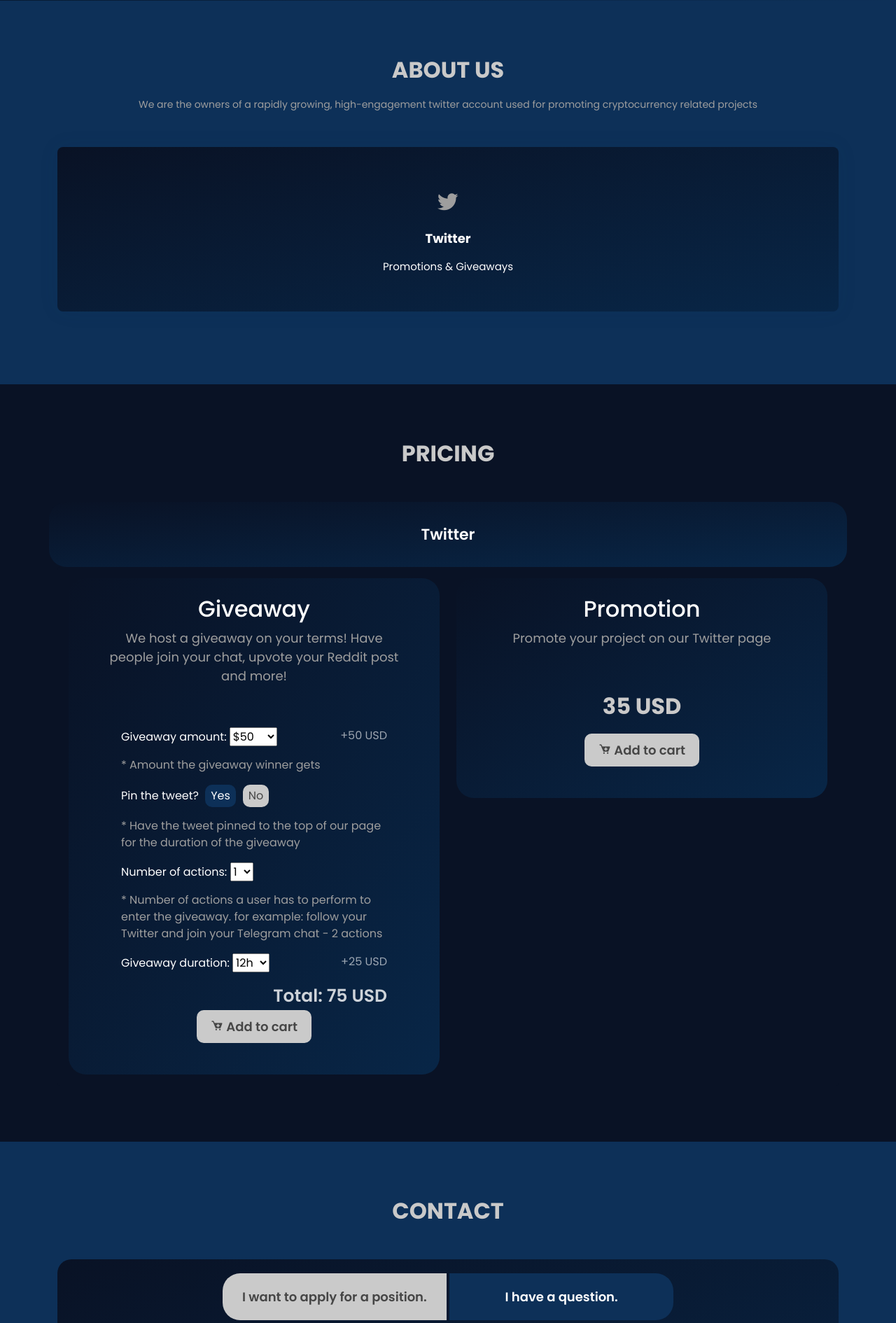
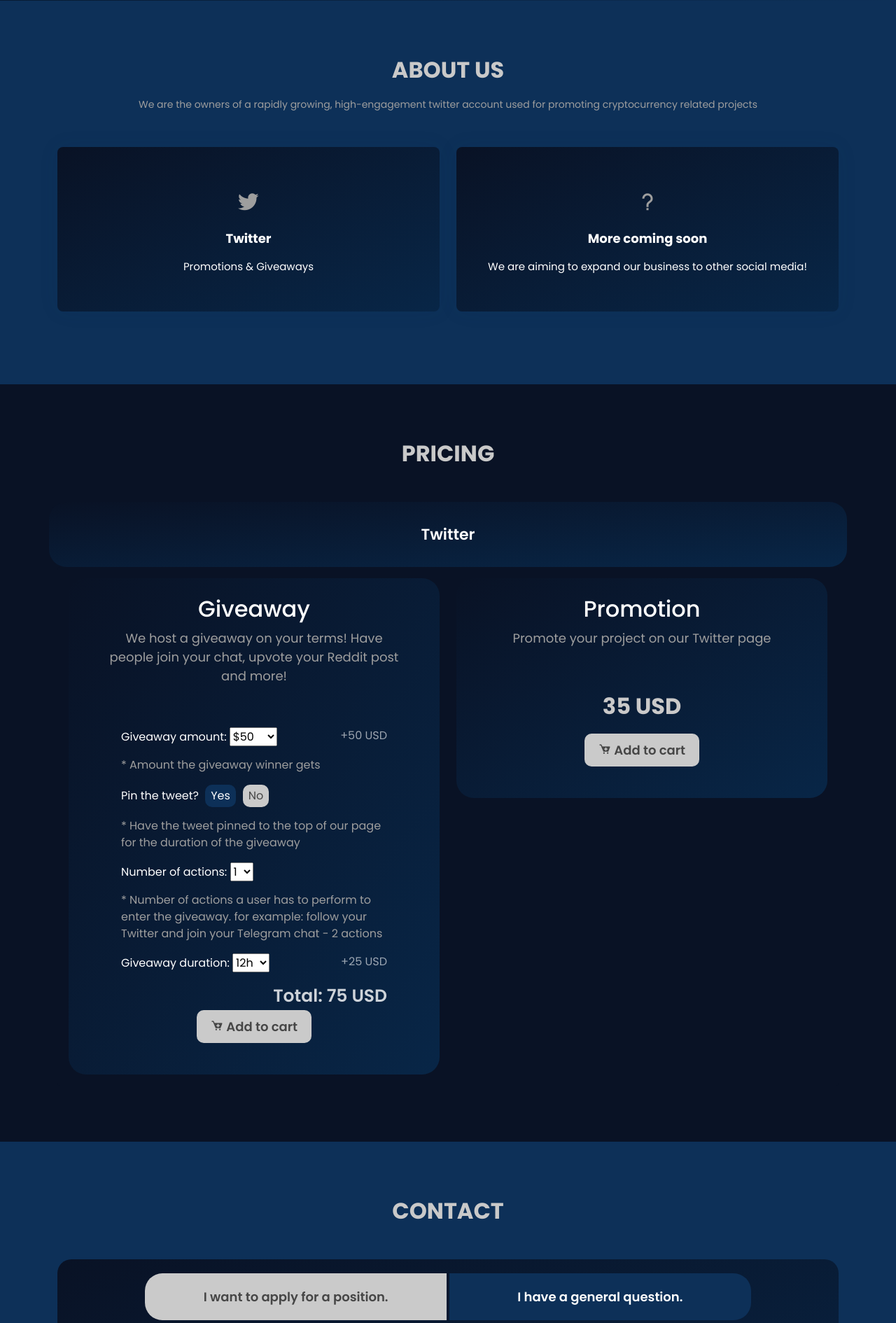
Before and after one commit to mfrlic/moonit, a PHP site: page / in a window 1280 px wide. Shown: the part 799-2689 px from the top of the page at 70% size. Run offline with PHP 8.4, Linux system fonts and the light colour scheme; some web fonts are replaced.

Commit message:
js changes

```diff
--- a/assets/css/style.css
+++ b/assets/css/style.css
@@ -454,6 +454,8 @@ section {
   cursor: pointer;
   transition: 0.3s;
   float: right;
+  margin-bottom: 15px;
+  margin-right: 5px;
 }
 
 #cart .cart-close:hover {
@@ -464,7 +466,7 @@ section {
   background: rgba(221, 0, 0, 0.3);
   color: rgb(180, 0, 0);
   font-size: 22px;
-  padding: 2px 6px;
+  padding: 3px 6px 1px 6px;
   border-radius: 50%;
   cursor: pointer;
   transition: 0.3s;
@@ -513,6 +515,9 @@ section {
 }
 
 #cart #contact-input {
+  width: 65%;
+  margin-top: 5px;
+  margin-left: 20px;
   background-color: var(--transparent);
   border-radius: 12px;
   border: 0;
@@ -534,11 +539,13 @@ section {
   border-right: 2px white solid;
 }
 
+#cart .cart-main td {
+  padding: 15px 0px;
+}
+
 #cart .cart-main td:first-child {
   font-weight: 600;
-}
-#cart .cart-main td {
-  padding: 15px 0px;
+  padding: 15px 30px 15px 0px;
 }
 
 #cart .cart-main td:nth-child(2), #cart .cart-main td:nth-child(3) {
@@ -714,13 +721,25 @@ section {
 
 .contact .opt {
   padding: 20px;
-  width: 320px;
+  width: 40%;
   border: none;
   font-size: 18px;
   font-weight: 600;
   background: var(--secondary);
   color: var(--text);
   transition: 0.3s;
+}
+
+@media (min-width: 1440px) {
+  .contact .opt {
+    width: 25%;
+  }
+}
+
+@media (max-width: 991px) {
+  .contact .opt {
+    width: 49%;
+  }
 }
 
 .contact .opt:hover {
--- a/assets/js/cart.js
+++ b/assets/js/cart.js
@@ -60,6 +60,11 @@ $("#price1-4").on("change", function() {
     $("#total-sum").text("Total: " + checkTotal() + " USD")
 })
 
+$("#cart-close").click(function() {
+    localStorage.clear();
+    updateUI();
+})
+
 function checkTotal(){
     var sum = 0
     if($("#total1-1").length != 0) {
@@ -85,7 +90,7 @@ $("#btn-giveaway").click(function() {
         localStorage.setItem("giveaway_pinned_total", $("#calc1-2").text() != "" ? $("#calc1-2").text() : "-")
 
         localStorage.setItem("giveaway_interactions", $("#price1-3").val())
-        localStorage.setItem("giveaway_interactions_total", $("#calc1-3").text())
+        localStorage.setItem("giveaway_interactions_total", $("#price1-3").val() != 1 ? $("#calc1-3").text() : "-")
 
         localStorage.setItem("giveaway_duration", $("#price1-4").val() + ($("#h1-radio").is(":checked") ? "h" : "d"))
         localStorage.setItem("giveaway_duration_total", $("#calc1-4").text())
@@ -116,11 +121,6 @@ $("#promotion-close").click(function() {
     localStorage.removeItem("promotion");
     updateUI();
 })
-
-function ClearAll() {
-    localStorage.clear();
-    updateUI();
-}
 
 function updateUI() {
     if (CheckBrowser()) {
--- a/home.html
+++ b/home.html
@@ -71,15 +71,15 @@
         </div>
         <div class="modal-body">
           <div id="items_table">
-            <a class="cart-close" onclick="ClearAll()"><i class="bx bx-trash"></i></a>
+            <a id="cart-close" class="cart-close"><i class="bx bx-trash"></i></a>
             <table id="list"></table>
           </div>
           <div>
             Where can we contact you?<br>
-            <button id="contact1" class="btn-contact active"><i class="bx bx-mail-send"></i></button>
-            <button id="contact2" class="btn-contact"><i class="bx bxl-telegram"></i></button>
-            <button id="contact3" class="btn-contact"><i class="bx bxl-twitter"></i></button>
-            <input id="contact-input" type="text" placeholder="Email">
+              <button id="contact1" class="btn-contact active"><i class="bx bx-mail-send"></i></button>
+              <button id="contact2" class="btn-contact"><i class="bx bxl-telegram"></i></button>
+              <button id="contact3" class="btn-contact"><i class="bx bxl-twitter"></i></button>
+              <input id="contact-input" type="text" placeholder="Email">
           </div>
         </div>
         <div class="modal-footer">
@@ -101,7 +101,7 @@
         </div>
 
         <div class="row icon-boxes">
-          <div class="col-12 d-flex align-items-stretch mb-5 mb-lg-4 text-center" data-aos="zoom-in" data-aos-delay="200">
+          <div class="col-lg-6 d-flex align-items-stretch mb-5 mb-lg-4 text-center" data-aos="zoom-in" data-aos-delay="200">
             <div class="icon-box">
               <div class="icon"><i class="bx bxl-twitter"></i></div>
               <h4 class="title"><a href="">Twitter</a></h4>
@@ -109,7 +109,13 @@
             </div>
           </div>
 
-
+          <div class="col-lg-6 d-flex align-items-stretch mb-5 mb-lg-4 text-center" data-aos="zoom-in" data-aos-delay="200">
+            <div class="icon-box">
+              <div class="icon"><i class="bx bx-question-mark"></i></div>
+              <h4 class="title"><a href="">More coming soon</a></h4>
+              <p class="description">We are aiming to expand our business to other social media!</p>
+            </div>
+          </div>
         </div>
 
       </div>
@@ -230,7 +236,7 @@
         <div class="form-container">
           <div class="opt-box">
             <button id="btn-p" class="opt opt-left active">I want to apply for a position.</button>
-            <button id="btn-q" class="opt opt-right">I have a question.</button>
+            <button id="btn-q" class="opt opt-right">I have a general question.</button>
           </div>
 
           <div id="form-p" class="form row">
```
